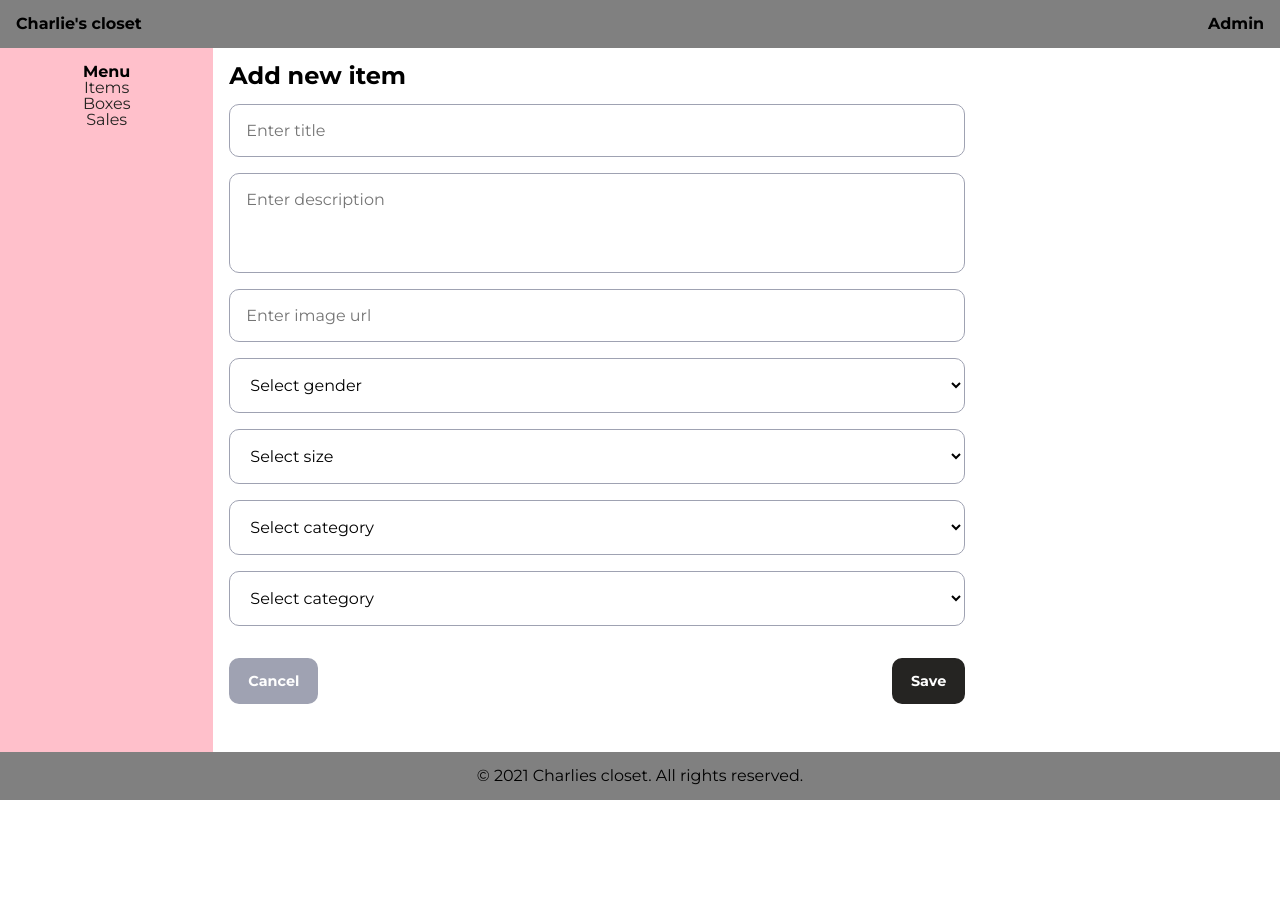
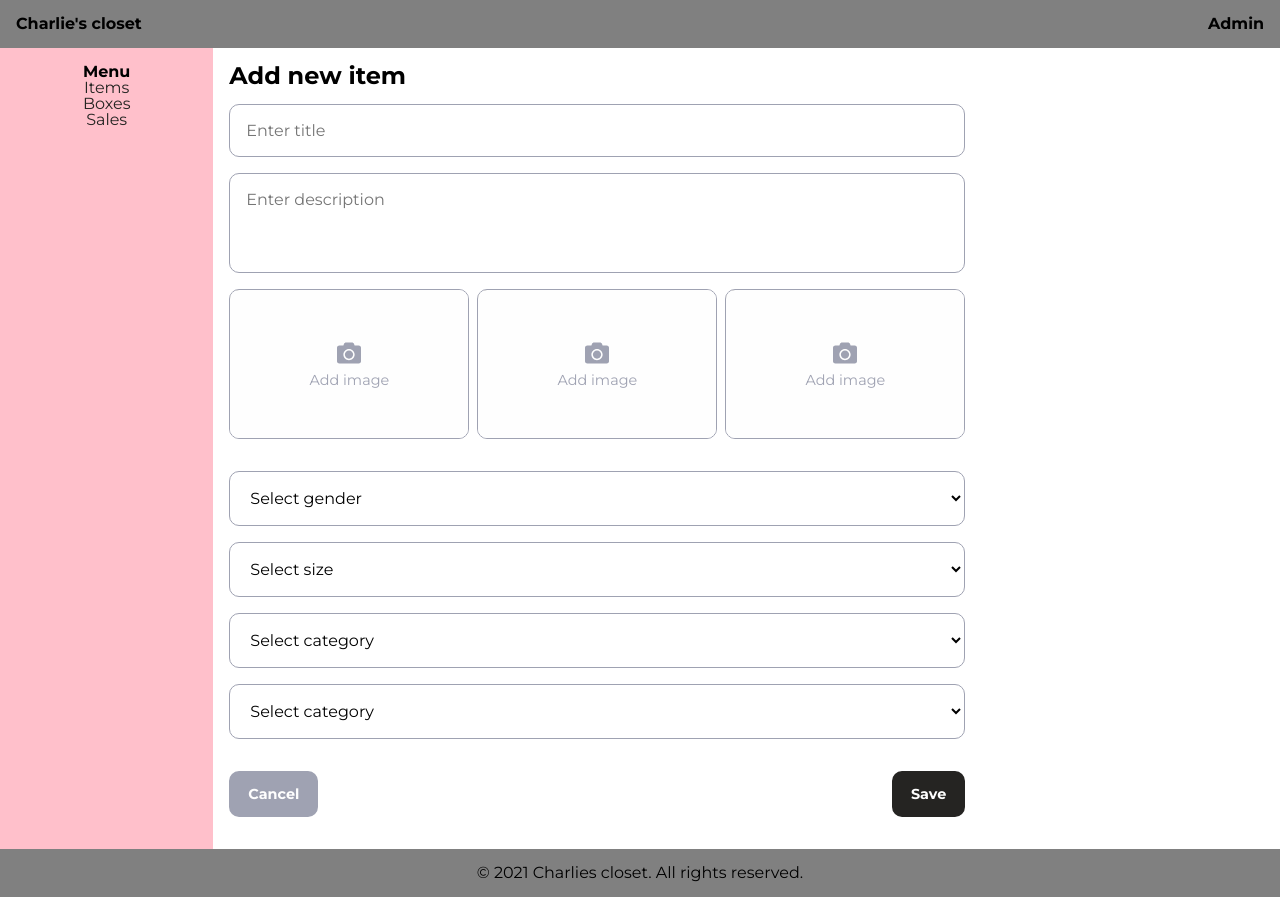
Before and after one commit to Lambtsa/charlies-closet-CMS, a React (Create React App) app: page /new-item in a window 1280 px wide. Before the commit the page ends 800 px from the top, so only its background shows below. Built offline with nearby package versions, Linux system fonts and the light colour scheme.

Commit message:
image slots cloudinary

```diff
--- /dev/null
+++ b/src/components/ImageSlot.jsx
@@ -0,0 +1,82 @@
+import React, { useEffect, useState } from 'react';
+import { FontAwesomeIcon } from '@fortawesome/react-fontawesome';
+import { faTimesCircle as deleteIcon, faCamera as camera } from '@fortawesome/free-solid-svg-icons';
+
+import SnackBar from './SnackBar';
+
+const ImageSlot = props => {
+  const {
+    itemTitle = '',
+    state,
+    slot,
+  } = props;
+  const { itemImages, setItemImages } = state;
+  const [imageUrl, setImageUrl] = useState('');
+  const [error, setError] = useState(false);
+
+  useEffect(() => {
+    setImageUrl(itemImages[slot - 1] || '');
+  }, [itemImages]);
+
+  const addImageUrl = (array, url, imageNumber) => {
+    if (array.length >= 6) {
+      setItemImages(array.splice((imageNumber - 1), 1, url));
+    } else {
+      setItemImages([...itemImages, url]);
+    }
+  };
+
+  const removeImageUrl = (array, image) => {
+    const newArray = array.filter(item => item !== image);
+    setItemImages(newArray);
+  };
+
+  const handleFileChange = e => {
+    const url = 'https://api.cloudinary.com/v1_1/dnxtp3xmi/upload';
+    const file = e.target.files[0];
+    const formData = new FormData();
+    formData.append('upload_preset', 'trading-app');
+    formData.append('file', file);
+    fetch(url, {
+      method: 'POST',
+      body: formData,
+    })
+      .then(response => response.json())
+      .then(data => {
+        addImageUrl(itemImages, data.secure_url, slot - 1);
+      })
+      .catch(() => {
+        setError(true);
+      });
+  };
+
+  const handleDeleteClick = () => {
+    removeImageUrl(itemImages, imageUrl);
+    setImageUrl('');
+  };
+
+  return (
+    <>
+      {imageUrl !== '' && (
+        <div className="input__img-wrapper--full">
+          <button className="btn__close" type="button" onClick={handleDeleteClick}>
+            <FontAwesomeIcon icon={deleteIcon} className="icon__delete" />
+          </button>
+          <img className="input__img" src={imageUrl} alt={itemTitle} />
+        </div>
+      )}
+      {imageUrl === '' && (
+        <div className="input__img-wrapper--empty">
+          <input className="ImageSlot__input" type="file" onChange={handleFileChange} accept="image/png, image/jpeg" />
+          <div className="ImageSlot__overlay">
+            <FontAwesomeIcon icon={camera} className="ImageSlot__camera" />
+            <p className="ImageSlot__prompt">Add image</p>
+          </div>
+        </div>
+      )}
+      {error && <SnackBar state={error} setState={setError} type="error" message="There was an error in uploading your image" />}
+    </>
+  );
+};
+
+export default ImageSlot;
--- a/src/styles/small.scss
+++ b/src/styles/small.scss
@@ -101,6 +101,11 @@ main {
     color: $white;
   }
 }
+.btn__close {
+  position: absolute;
+  right: .5rem;
+  top: .5rem;
+}
 /*
   Form Component
 */
@@ -123,6 +128,65 @@ main {
     resize: none;
     height: 100px;
   }
+}
+/*
+  ImageSlot
+*/
+.form__img--container {
+  display: grid;
+  grid-template-columns: repeat(3, 1fr);
+  gap: .5rem;
+  margin-bottom: 1rem;
+}
+.input__img-wrapper--empty {
+  position: relative;
+  width: 100%;
+  height: 150px;
+  border: 1px solid $grey;
+  border-radius: 10px;
+  overflow: hidden;
+  margin-bottom: 1rem;
+}
+.input__img-wrapper--full {
+  position: relative;
+  height: 150px;
+}
+.ImageSlot__input {
+  position: absolute;
+  top: 0px;
+  left: 0px;
+  width: 100%;
+  height: 100%;
+  cursor: pointer;
+}
+.ImageSlot__overlay {
+  background-color: $white;
+  display: flex;
+  flex-direction: column;
+  justify-content: center;
+  color: $grey;
+  gap: 0.5rem;
+  align-items: center;
+  position: absolute;
+  top: 0px;
+  left: 0px;
+  width: 100%;
+  height: 100%;
+  pointer-events: none;
+}
+.ImageSlot__prompt {
+  font-size: 0.9rem;
+  color: $grey;
+}
+.ImageSlot__camera {
+  font-size: 1.5rem;
+}
+.input__img {
+  width: 100%;
+  height: 100%;
+  object-fit: cover;
+  object-position: center;
+  border-radius: 10px;
 }
 /*
   ItemCard Component
--- a/src/views/Items.jsx
+++ b/src/views/Items.jsx
@@ -1,11 +1,12 @@
 import React, { useEffect, useState } from 'react';
-import { Link } from 'react-router-dom';
+import { Link, useHistory } from 'react-router-dom';
 import { getAllItems } from '../modules/api-service';
 
 import ItemCard from '../components/ItemCard';
 import SnackBar from '../components/SnackBar';
 
 const Items = () => {
+  const history = useHistory();
   const [itemList, setItemList] = useState([]);
   const [error, setError] = useState(false);
 
@@ -17,7 +18,6 @@ const Items = () => {
         setError(true);
       } else {
         const data = await response.json();
-        console.log(data);
         setItemList(data);
       }
     } catch (err) {
@@ -29,6 +29,7 @@ const Items = () => {
     <>
       {!error && itemList && itemList.map(item => <ItemCard itemDetails={item} key={item._id} />)}
       <div className="btn__container">
+        <button className="btn btn__secondary" type="button" onClick={() => history.push('/')}>Back</button>
         <Link className="btn btn__primary" to="/new-item">Add new</Link>
       </div>
       {error && <SnackBar state={error} setState={setError} type="error" message="There are no items yet." />}
--- a/src/views/NewItem.jsx
+++ b/src/views/NewItem.jsx
@@ -3,12 +3,13 @@ import { useHistory } from 'react-router-dom';
 import { addNewItem } from '../modules/api-service';
 
 import SnackBar from '../components/SnackBar';
+import ImageSlot from '../components/ImageSlot';
 
 const NewItem = () => {
   const history = useHistory();
   const [title, setTitle] = useState('');
   const [description, setDescription] = useState('');
-  const [imageUrl, setImageUrl] = useState('');
+  const [itemImages, setItemImages] = useState([]);
   const [gender, setGender] = useState('');
   const [size, setSize] = useState('');
   const [category, setCategory] = useState('');
@@ -17,7 +18,6 @@ const NewItem = () => {
 
   const handleTitleChange = e => setTitle(e.target.value);
   const handleDescriptionChange = e => setDescription(e.target.value);
-  const handleImageUrlChange = e => setImageUrl(e.target.value);
   const handleGenderChange = e => setGender(e.target.value);
   const handleSizeChange = e => setSize(e.target.value);
   const handleCategoryChange = e => setCategory(e.target.value);
@@ -29,7 +29,7 @@ const NewItem = () => {
       const newItem = {
         itemTitle: title,
         itemDescription: description,
-        itemImages: [imageUrl],
+        itemImages,
         itemGender: gender,
         itemSize: size,
         itemCategory: category,
@@ -69,12 +69,11 @@ const NewItem = () => {
           placeholder="Enter description"
           value={description}
           onChange={handleDescriptionChange} />
-        <input
-          className="form__input"
-          type="url"
-          placeholder="Enter image url"
-          value={imageUrl}
-          onChange={handleImageUrlChange} />
+        <div className="form__img--container">
+          <ImageSlot state={{ itemImages, setItemImages }} itemTitle={title} slot="1" />
+          <ImageSlot state={{ itemImages, setItemImages }} itemTitle={title} slot="2" />
+          <ImageSlot state={{ itemImages, setItemImages }} itemTitle={title} slot="3" />
+        </div>
         <select className="form__input" value={gender} onChange={handleGenderChange}>
           <option value="">Select gender</option>
           <option value="boy">Boy</option>
```
